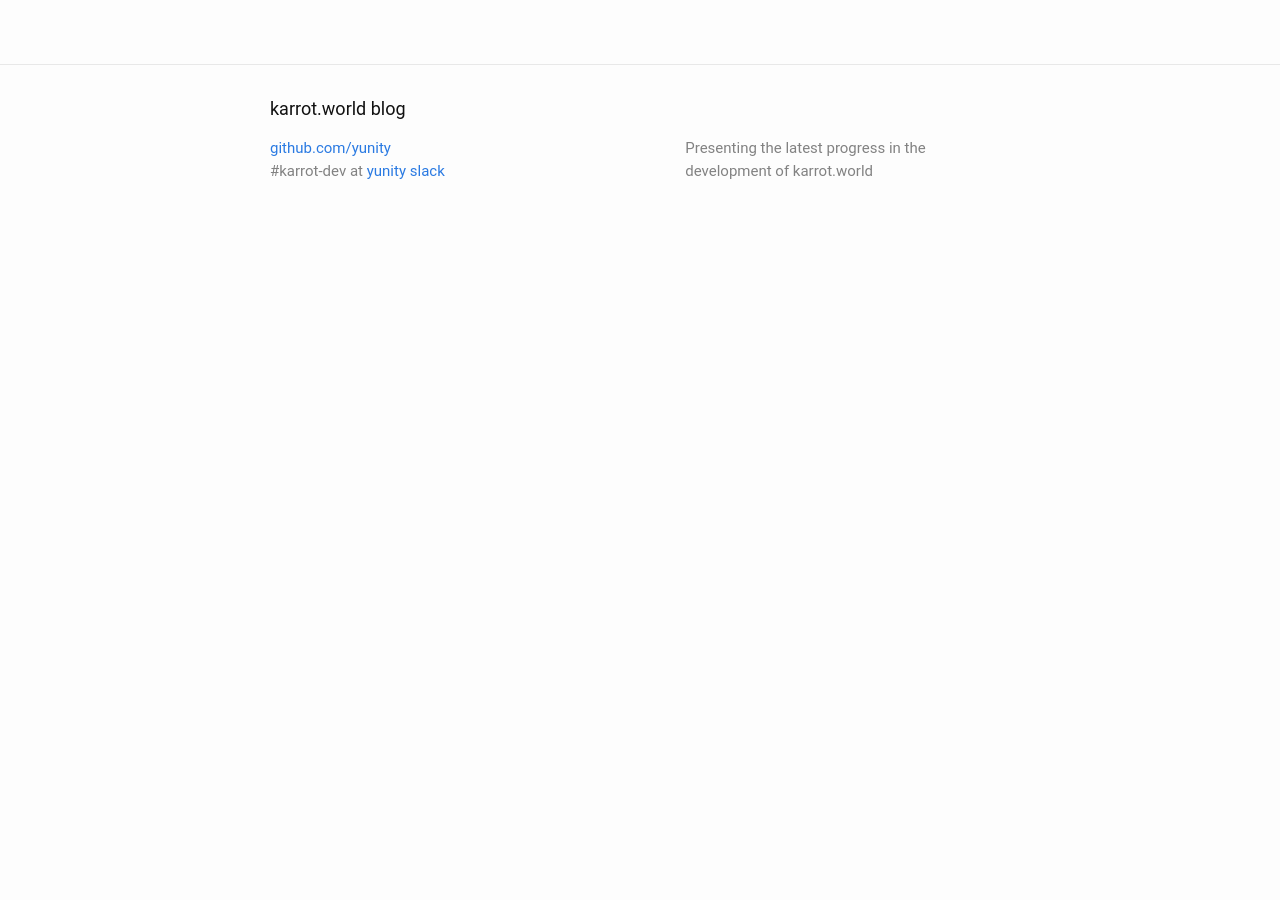
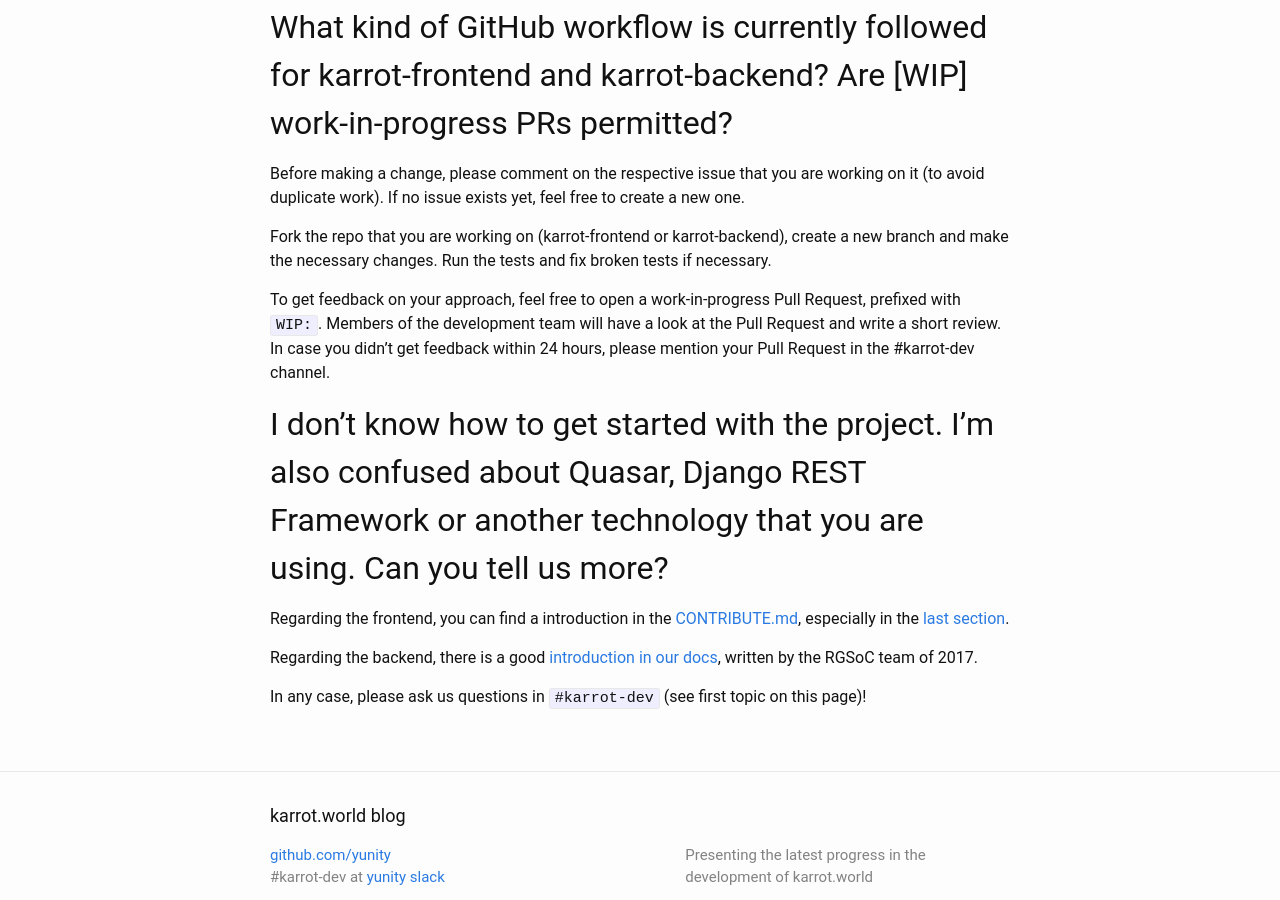
Before and after one commit to karrot-dev/karrot-blog, a Jekyll site: the page built from _posts/2018-01-31-rgsoc-questions-answers.md, in a window 1280 px wide and 900 px high, scrolled down 1500 px. Built offline with Jekyll 4.4.1, drawn with Linux system fonts in a browser that asks for light colours; before the commit the page ends 1742 px from its top, so only the background shows below that.

Commit message:
add more qa

```diff
--- a/_posts/2018-01-31-rgsoc-questions-answers.md
+++ b/_posts/2018-01-31-rgsoc-questions-answers.md
@@ -12,36 +12,44 @@ Last year it was a nice experience, so we applied again this year. In this post,
 
 <!--more-->
 
-> How do I get in contact with you?
+## How do I get in contact with you?
 
 Please create an account in the [yunity Slack](https://slackin.yunity.org) and join the `#karrot-dev` channel.
 
-> What do the users do at the pickup station?
+## What do the users do at the pickup station?
 
 Before pick-ups are entered into karrot, someone in the foodsaving group has to make a cooperation with the store (or supermarket). We provide guidelines for this [in our wiki](https://yunity.atlassian.net/wiki/spaces/FSINT/pages/46203075/How+to+build+and+maintain+cooperations+with+stores). Usually the agreement is that pick-ups happen regularly.
 
 When a user goes there, they usually get a package of leftover food or get pointed to food that needs to be sorted. They can take the good stuff with them and throw the rest away. Afterwards, they distribute the food in their community.
 
-> Are the tasks in the [Current discussion milestone](https://github.com/yunity/karrot-frontend/milestone/9) are the ones that are open to contributions from RGSoC candidates?
+## Are the tasks in the [Current discussion milestone](https://github.com/yunity/karrot-frontend/milestone/9) are the ones that are open to contributions from RGSoC candidates?
 
 There are many tasks to work on; I listed some in the [RGSoC project description](https://teams.railsgirlssummerofcode.org/projects/207-karrot-foodsaving-worldwide). Until RGSoC starts in July, new ones will have arrived, and maybe some of them will already be implemented.
 
 RGSoC applications are welcome to contribute to karrot anytime, also before July. Some good issues are the ["starter tasks"](https://github.com/yunity/karrot-frontend/issues?q=is%3Aopen+is%3Aissue+label%3Astarter-task).
 
-> Can you please elaborate on the most critical features needed by the community?
+## Can you please elaborate on the most critical features needed by the community?
 
 All of [our issues](https://github.com/yunity/karrot-frontend/issues) are wishes by the community. I picked the ones that I found most important and feasible during RGSoC and listed them in the [project description](https://teams.railsgirlssummerofcode.org/projects/207-karrot-foodsaving-worldwide).
 
 Actually, the most critical points are listed in the [current development](https://github.com/yunity/karrot-frontend/milestone/13) milestone, but they are usually not the best candidates for starter tasks because of high complexity.
 
-> We would like to familiarise ourselves with this project. Could you please suggest something to get started with?
+## We would like to familiarise ourselves with this project. Could you please suggest something to get started with?
 
 Please have a look at the ["starter tasks" issues](https://github.com/yunity/karrot-frontend/issues?q=is%3Aopen+is%3Aissue+label%3Astarter-task). It should take between one day and one week to solve one of them, depending on your knowledge and the complexity of the task. Don't hesitate to ask questions, either in the issue itself or in the #karrot-dev Slack channel
 
-> What kind of GitHub workflow is currently followed for karrot-frontend and karrot-backend? Are [WIP] work-in-progress PRs permitted?
+## What kind of GitHub workflow is currently followed for karrot-frontend and karrot-backend? Are [WIP] work-in-progress PRs permitted?
 
 Before making a change, please comment on the respective issue that you are working on it (to avoid duplicate work). If no issue exists yet, feel free to create a new one.
 
 Fork the repo that you are working on (karrot-frontend or karrot-backend), create a new branch and make the necessary changes. Run the tests and fix broken tests if necessary.
 
 To get feedback on your approach, feel free to open a work-in-progress Pull Request, prefixed with `WIP:`. Members of the development team will have a look at the Pull Request and write a short review. In case you didn't get feedback within 24 hours, please mention your Pull Request in the #karrot-dev channel.
+
+## I don't know how to get started with the project. I'm also confused about Quasar, Django REST Framework or another technology that you are using. Can you tell us more?
+
+Regarding the frontend, you can find a introduction in the [CONTRIBUTE.md](https://github.com/yunity/karrot-frontend/blob/master/CONTRIBUTE.md), especially in the [last section](https://github.com/yunity/karrot-frontend/blob/master/CONTRIBUTE.md#used-tools-and-libraries).
+
+Regarding the backend, there is a good [introduction in our docs](https://docs.karrot.world/backend-introduction.html), written by the RGSoC team of 2017.
+
+In any case, please ask us questions in `#karrot-dev` (see first topic on this page)!
```
